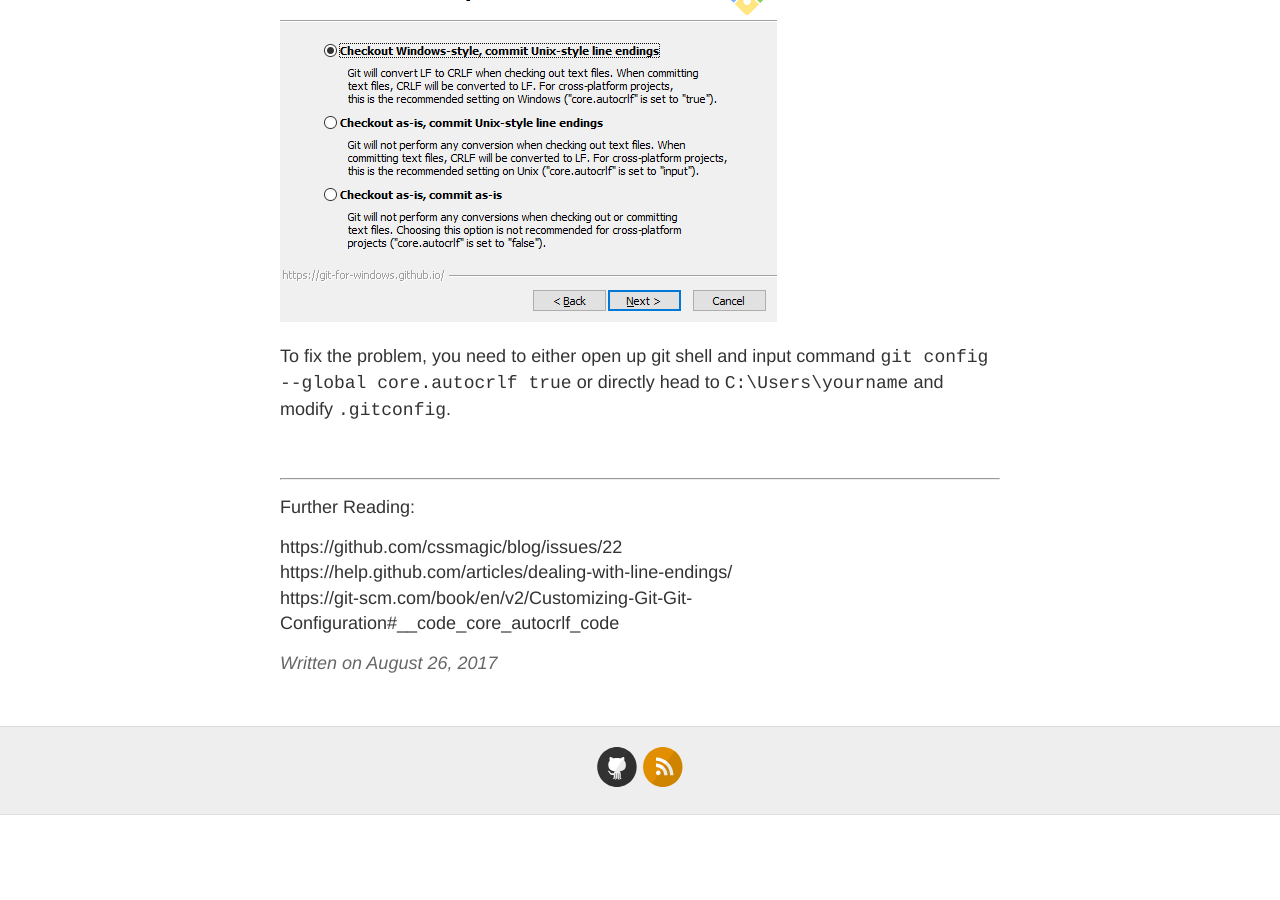
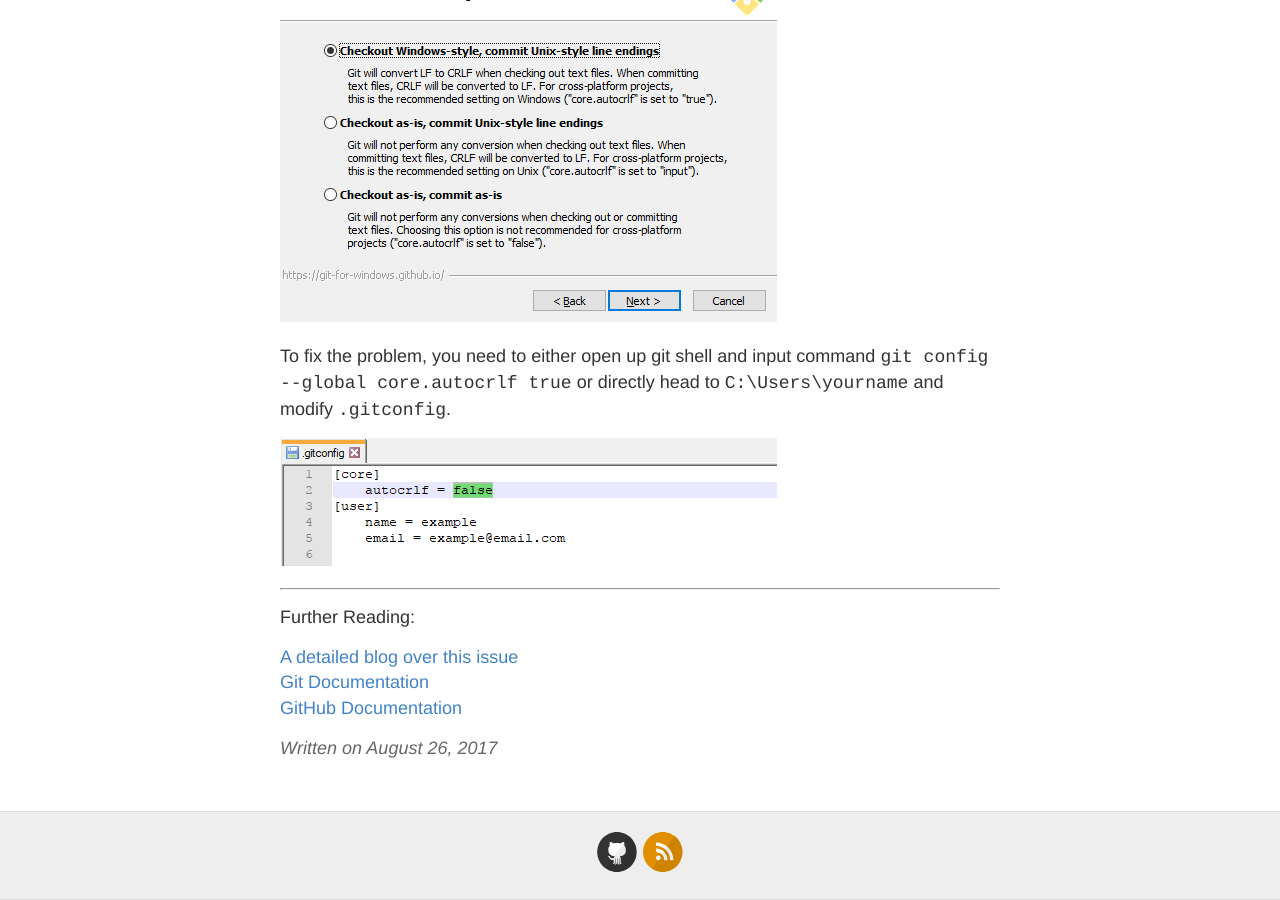
Before and after one commit to chaohershi/chaohershi.github.io, a Jekyll site: the page built from _posts/2017-08-26-Watch-Out-for-the-Auto-Line-Ending-Conversions.md, in a window 1280 px wide and 900 px high, scrolled down 612 px. Built offline with Jekyll 4.4.1, drawn with Linux system fonts in a browser that asks for light colours; our own code applies the rules of GitHub Pages for plain Markdown files; comment, search, counter and statistics services are not loaded; before the commit the page ends 1427 px from its top, so only the background shows below that.

Commit message:
Update 2017-08-26-Watch-Out-for-the-Auto-Line-Ending-Conversions.md

```diff
--- a/_posts/2017-08-26-Watch-Out-for-the-Auto-Line-Ending-Conversions.md
+++ b/_posts/2017-08-26-Watch-Out-for-the-Auto-Line-Ending-Conversions.md
@@ -12,12 +12,12 @@ After some research, it turns out that the problem was caused by a feature (or t
 
 To fix the problem, you need to either open up git shell and input command `git config --global core.autocrlf true` or directly head to `C:\Users\yourname` and modify `.gitconfig`.
 
-![](/images/.gitconfig.png)
+![](/images/gitconfig.png)
 
 ---
 
 Further Reading:
 
-https://github.com/cssmagic/blog/issues/22
-https://help.github.com/articles/dealing-with-line-endings/
-https://git-scm.com/book/en/v2/Customizing-Git-Git-Configuration#__code_core_autocrlf_code
+[A detailed blog over this issue](https://github.com/cssmagic/blog/issues/22)
+[Git Documentation](https://git-scm.com/book/en/v2/Customizing-Git-Git-Configuration#__code_core_autocrlf_code)
+[GitHub Documentation](https://help.github.com/articles/dealing-with-line-endings/)
```
Also changed, not shown: images/gitconfig.png (renamed from images/.gitconfig.png).
